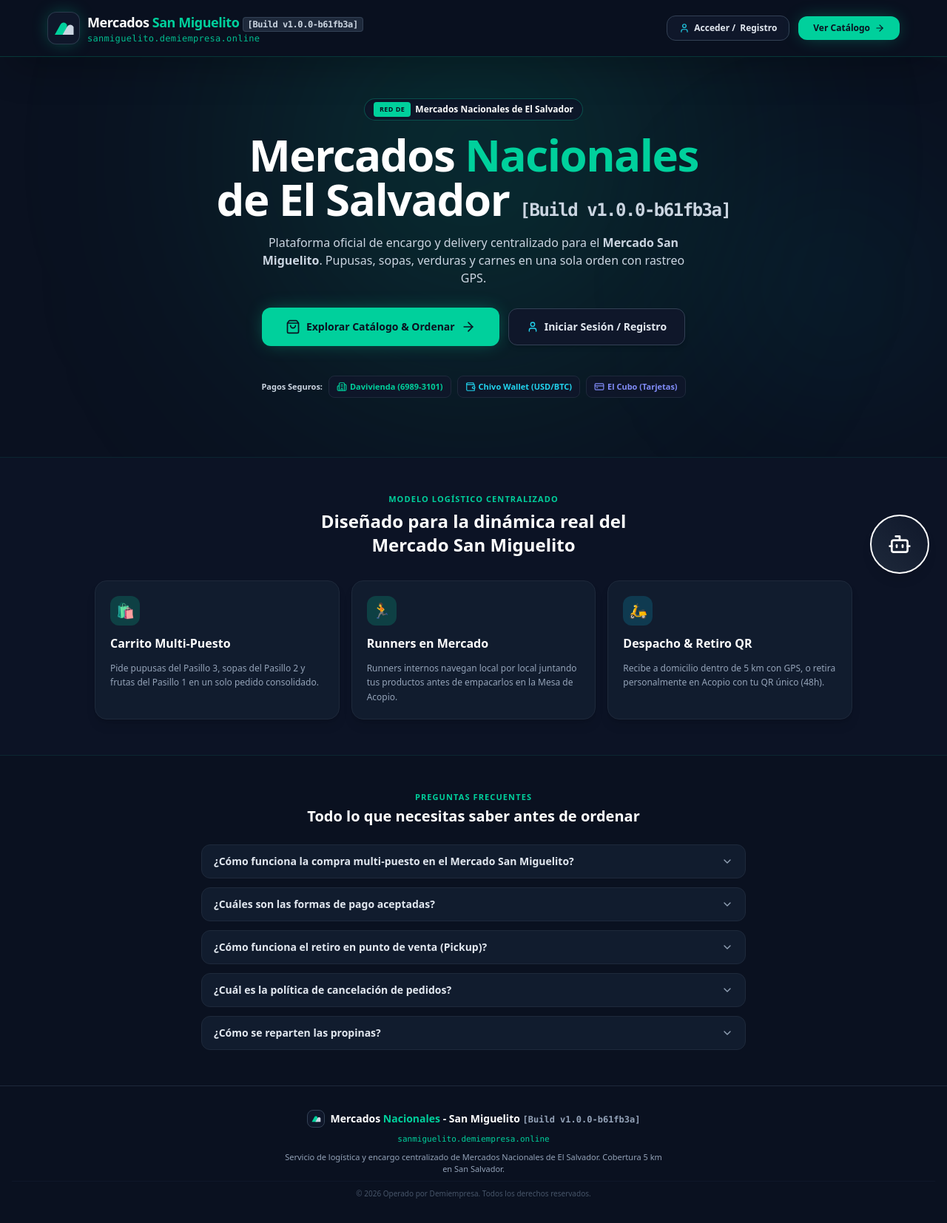
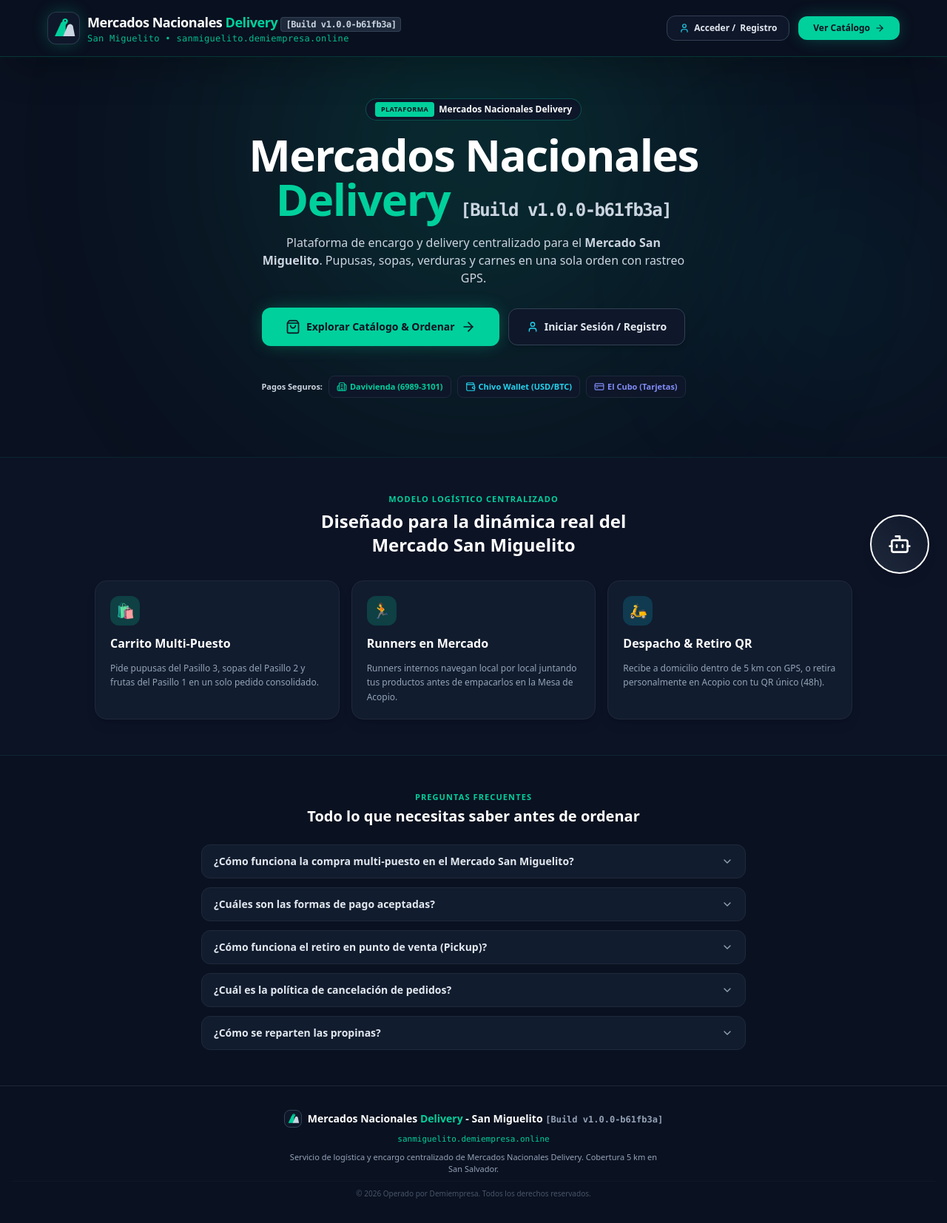
Before and after one commit to cealfarias/demiempresa, a React (Vite) app: page / in a window 1280 px wide. Shown: the whole page at 74% size. Built offline with nearby package versions, Linux system fonts and the light colour scheme.

Commit message:
feat: adjust branding to Mercados Nacionales Delivery and add custom trademark-safe SVG logo

```diff
--- a/src/mercado/components/Navbar.jsx
+++ b/src/mercado/components/Navbar.jsx
@@ -22,35 +22,29 @@
       <header className="sticky top-0 z-40 bg-[#0A1120]/95 dark:bg-[#0A1120]/95 light:bg-white/95 backdrop-blur-xl border-b border-[#00D09C]/20 dark:border-[#00D09C]/20 light:border-slate-200 px-3 py-2.5 sm:px-4 sm:py-3 shadow-2xl transition-colors">
         <div className="max-w-6xl mx-auto flex flex-col md:flex-row md:items-center justify-between gap-2.5">
 
-          {/* Brand with Mercados Nacionales Logo & Concatenated Build Tag */}
+          {/* Brand with Mercados Nacionales Delivery Logo & Concatenated Build Tag */}
           <div className="flex items-center justify-between">
             <div
               onClick={onGoHome}
               className="flex items-center gap-2.5 cursor-pointer group"
             >
-              {/* Dual Arch Mercados Nacionales Logo */}
-              <div className="w-9 h-9 sm:w-10 sm:h-10 rounded-xl bg-slate-900 border border-slate-700/80 flex items-center justify-center p-1.5 shadow-glow-mint group-hover:scale-105 transition-transform">
-                <svg viewBox="0 0 100 80" className="w-full h-full">
-                  {/* Left Arch (Mint Green #00D09C) */}
-                  <path
-                    d="M10 70 L35 25 C42 12, 58 12, 65 25 L65 70 Z"
-                    fill="#00D09C"
-                  />
-                  {/* Right Arch (Platinum Gray #CBD5E1) */}
-                  <path
-                    d="M45 70 L65 35 C72 22, 88 22, 95 35 L95 70 Z"
-                    fill="#CBD5E1"
-                  />
+              {/* Trademark-Safe Mercados Nacionales Delivery Custom Logo */}
+              <div className="w-9 h-9 sm:w-10 sm:h-10 rounded-xl bg-slate-900 border border-slate-700/80 flex items-center justify-center p-1 shadow-glow-mint group-hover:scale-105 transition-transform">
+                <svg viewBox="0 0 100 100" className="w-full h-full" fill="none" xmlns="http://www.w3.org/2000/svg">
+                  <path d="M15 82 L38 32 C43 21 54 21 58 32 L58 82 Z" fill="#00D09C" />
+                  <path d="M48 82 L65 42 C70 31 82 31 87 42 L95 82 Z" fill="#CBD5E1" />
+                  <path d="M45 22 C45 16 50 12 56 12 C62 12 67 16 67 22 C67 30 56 38 56 38 C56 38 45 30 45 22 Z" fill="#00D09C" />
+                  <circle cx="56" cy="21" r="3" fill="#0A1120" />
                 </svg>
               </div>
 
               <div>
                 <div className="flex items-center gap-1.5 flex-wrap">
                   <h1 className="font-extrabold text-xs sm:text-sm md:text-base text-white dark:text-white light:text-slate-900 tracking-tight group-hover:text-[#00D09C] transition-colors">
-                    Mercados <span className="text-[#00D09C]">San Miguelito</span> <span className="text-slate-300 dark:text-slate-300 light:text-slate-600 font-mono text-[10px] sm:text-xs font-bold px-1.5 py-0.5 rounded-md bg-slate-800 border border-slate-700">{BUILD_INFO.tag}</span>
+                    Mercados Nacionales <span className="text-[#00D09C]">Delivery</span> <span className="text-slate-300 dark:text-slate-300 light:text-slate-600 font-mono text-[10px] sm:text-xs font-bold px-1.5 py-0.5 rounded-md bg-slate-800 border border-slate-700">{BUILD_INFO.tag}</span>
                   </h1>
                 </div>
-                <p className="text-[10px] sm:text-xs text-[#00D09C]/90 dark:text-[#00D09C]/90 light:text-teal-700 font-mono font-medium">sanmiguelito.demiempresa.online</p>
+                <p className="text-[10px] sm:text-xs text-[#00D09C]/90 dark:text-[#00D09C]/90 light:text-teal-700 font-mono font-medium">San Miguelito • sanmiguelito.demiempresa.online</p>
               </div>
             </div>
 
--- a/src/mercado/pages/LandingPage.jsx
+++ b/src/mercado/pages/LandingPage.jsx
@@ -37,19 +37,21 @@
 
           {/* Brand Logo & Concatenated Title */}
           <div className="flex items-center gap-2.5">
-            <div className="w-9 h-9 sm:w-11 sm:h-11 rounded-xl bg-slate-900 border border-slate-700/80 flex items-center justify-center p-1.5 shadow-glow-mint">
-              <svg viewBox="0 0 100 80" className="w-full h-full">
-                <path d="M10 70 L35 25 C42 12, 58 12, 65 25 L65 70 Z" fill="#00D09C" />
-                <path d="M45 70 L65 35 C72 22, 88 22, 95 35 L95 70 Z" fill="#CBD5E1" />
+            <div className="w-9 h-9 sm:w-11 sm:h-11 rounded-xl bg-slate-900 border border-slate-700/80 flex items-center justify-center p-1 shadow-glow-mint">
+              <svg viewBox="0 0 100 100" className="w-full h-full" fill="none" xmlns="http://www.w3.org/2000/svg">
+                <path d="M15 82 L38 32 C43 21 54 21 58 32 L58 82 Z" fill="#00D09C" />
+                <path d="M48 82 L65 42 C70 31 82 31 87 42 L95 82 Z" fill="#CBD5E1" />
+                <path d="M45 22 C45 16 50 12 56 12 C62 12 67 16 67 22 C67 30 56 38 56 38 C56 38 45 30 45 22 Z" fill="#00D09C" />
+                <circle cx="56" cy="21" r="3" fill="#0A1120" />
               </svg>
             </div>
             <div>
               <div className="flex items-center gap-1.5 flex-wrap">
                 <h1 className="font-extrabold text-xs sm:text-base md:text-lg text-white tracking-tight">
-                  Mercados <span className="text-[#00D09C]">San Miguelito</span> <span className="text-slate-300 font-mono text-[10px] sm:text-xs font-bold px-1.5 py-0.5 rounded bg-slate-800 border border-slate-700">{BUILD_INFO.tag}</span>
+                  Mercados Nacionales <span className="text-[#00D09C]">Delivery</span> <span className="text-slate-300 font-mono text-[10px] sm:text-xs font-bold px-1.5 py-0.5 rounded bg-slate-800 border border-slate-700">{BUILD_INFO.tag}</span>
                 </h1>
               </div>
-              <p className="text-[10px] sm:text-xs text-[#00D09C]/90 font-mono tracking-wide">sanmiguelito.demiempresa.online</p>
+              <p className="text-[10px] sm:text-xs text-[#00D09C]/90 font-mono tracking-wide">San Miguelito • sanmiguelito.demiempresa.online</p>
             </div>
           </div>
 
@@ -79,20 +81,20 @@
 
         <div className="max-w-4xl mx-auto text-center space-y-4 relative z-10">
 
-          {/* Official Style Badge */}
+          {/* Trademark-Safe Badge */}
           <div className="inline-flex items-center gap-1.5 px-3 py-1 rounded-full bg-slate-900/90 border border-[#00D09C]/30 text-white text-[10px] sm:text-xs font-bold shadow-inner">
-            <span className="bg-[#00D09C] text-[#0A1120] font-black px-2 py-0.5 rounded text-[9px] uppercase tracking-wider">RED DE</span>
-            <span>Mercados Nacionales de El Salvador</span>
+            <span className="bg-[#00D09C] text-[#0A1120] font-black px-2 py-0.5 rounded text-[9px] uppercase tracking-wider">PLATAFORMA</span>
+            <span>Mercados Nacionales Delivery</span>
           </div>
 
-          {/* Official Style Heading */}
+          {/* Trademark-Safe Heading */}
           <h1 className="text-2xl sm:text-5xl md:text-6xl font-black text-white tracking-tight leading-snug sm:leading-tight max-w-3xl mx-auto">
-            Mercados <span className="text-[#00D09C]">Nacionales</span> <br />
-            de El Salvador <span className="text-slate-300 font-mono text-base sm:text-2xl font-bold">{BUILD_INFO.tag}</span>
+            Mercados Nacionales <br />
+            <span className="text-[#00D09C]">Delivery</span> <span className="text-slate-300 font-mono text-base sm:text-2xl font-bold">{BUILD_INFO.tag}</span>
           </h1>
 
           <p className="text-xs sm:text-base text-slate-300 max-w-xl mx-auto leading-relaxed font-normal">
-            Plataforma oficial de encargo y delivery centralizado para el <strong>Mercado San Miguelito</strong>. Pupusas, sopas, verduras y carnes en una sola orden con rastreo GPS.
+            Plataforma de encargo y delivery centralizado para el <strong>Mercado San Miguelito</strong>. Pupusas, sopas, verduras y carnes en una sola orden con rastreo GPS.
           </p>
 
           <div className="flex flex-col sm:flex-row items-center justify-center gap-3 pt-3">
@@ -210,18 +212,20 @@
       {/* FOOTER */}
       <footer className="border-t border-slate-800 py-8 px-4 text-center text-xs text-slate-500 space-y-2 bg-[#0A1120]">
         <div className="flex justify-center items-center gap-2">
-          <div className="w-6 h-6 rounded-lg bg-slate-900 border border-slate-700 flex items-center justify-center p-1">
-            <svg viewBox="0 0 100 80" className="w-full h-full">
-              <path d="M10 70 L35 25 C42 12, 58 12, 65 25 L65 70 Z" fill="#00D09C" />
-              <path d="M45 70 L65 35 C72 22, 88 22, 95 35 L95 70 Z" fill="#CBD5E1" />
+          <div className="w-6 h-6 rounded-lg bg-slate-900 border border-slate-700 flex items-center justify-center p-0.5">
+            <svg viewBox="0 0 100 100" className="w-full h-full" fill="none" xmlns="http://www.w3.org/2000/svg">
+              <path d="M15 82 L38 32 C43 21 54 21 58 32 L58 82 Z" fill="#00D09C" />
+              <path d="M48 82 L65 42 C70 31 82 31 87 42 L95 82 Z" fill="#CBD5E1" />
+              <path d="M45 22 C45 16 50 12 56 12 C62 12 67 16 67 22 C67 30 56 38 56 38 C56 38 45 30 45 22 Z" fill="#00D09C" />
+              <circle cx="56" cy="21" r="3" fill="#0A1120" />
             </svg>
           </div>
-          <span className="font-extrabold text-white text-xs sm:text-sm">Mercados <span className="text-[#00D09C]">Nacionales</span> - San Miguelito <span className="text-slate-400 font-mono text-xs">{BUILD_INFO.tag}</span></span>
+          <span className="font-extrabold text-white text-xs sm:text-sm">Mercados Nacionales <span className="text-[#00D09C]">Delivery</span> - San Miguelito <span className="text-slate-400 font-mono text-xs">{BUILD_INFO.tag}</span></span>
         </div>
         <p className="font-mono text-[11px] text-[#00D09C]">sanmiguelito.demiempresa.online</p>
 
         <p className="text-[11px] text-slate-400 max-w-lg mx-auto">
-          Servicio de logística y encargo centralizado de Mercados Nacionales de El Salvador. Cobertura 5 km en San Salvador.
+          Servicio de logística y encargo centralizado de Mercados Nacionales Delivery. Cobertura 5 km en San Salvador.
         </p>
         <p className="text-[10px] text-slate-600 pt-2 border-t border-slate-900">
           © 2026 Operado por Demiempresa. Todos los derechos reservados.
```
